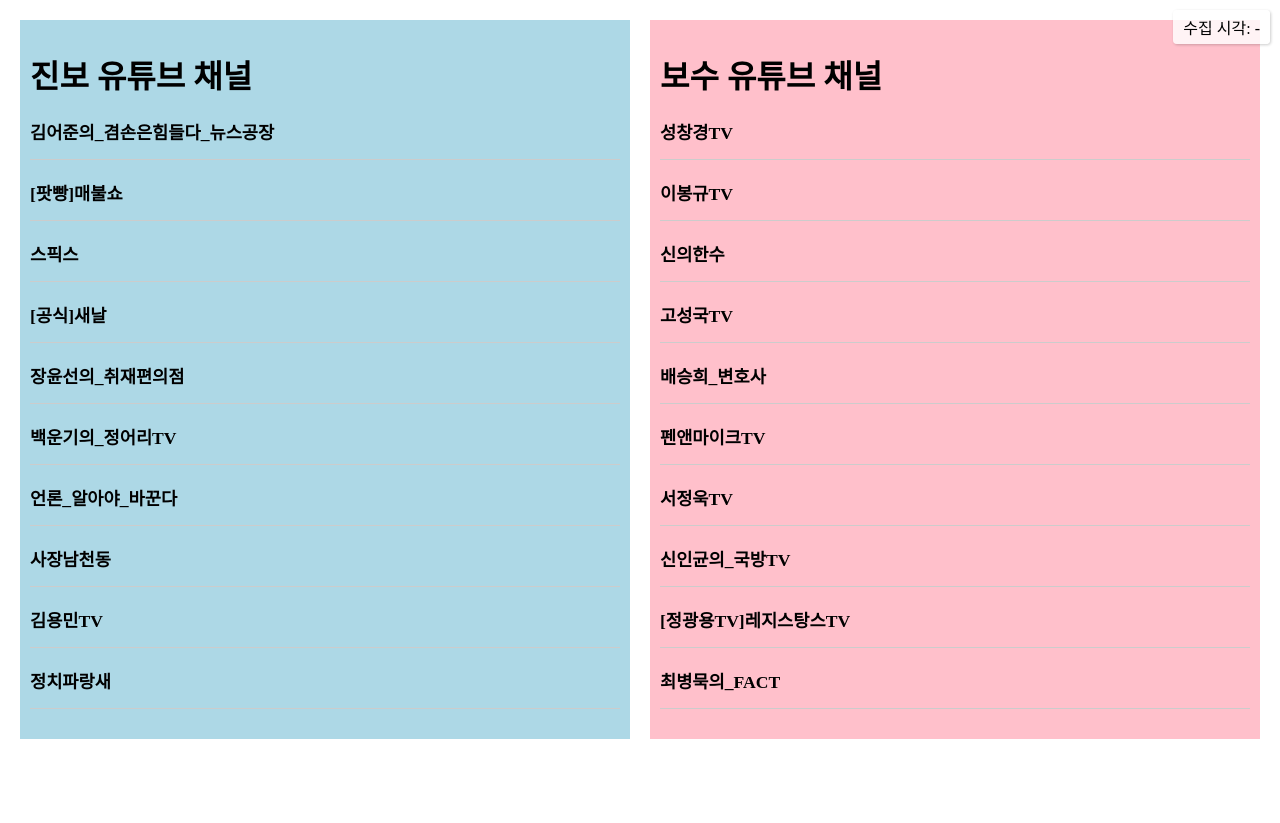
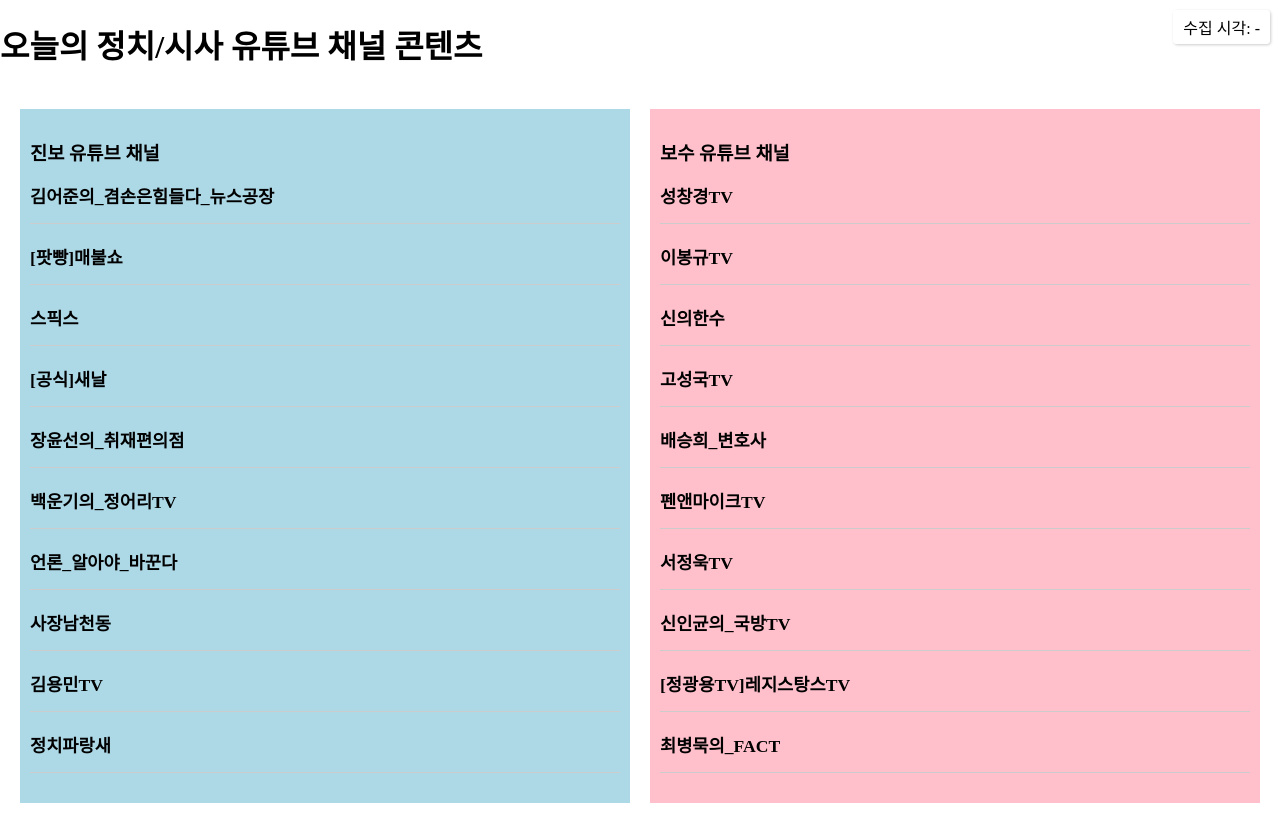
Before and after one commit to jonghhhh/political_youtube_scaper, a plain HTML site: page index.html in a window 1280 px wide. Before the commit the page ends 800 px from the top, so only its background shows below. Drawn offline with Linux system fonts and the light colour scheme; no server answers.

Commit message:
Update index.html

```diff
--- a/index.html
+++ b/index.html
@@ -69,17 +69,18 @@
   </style>
 </head>
 <body>
+  <h1 class="page-title">오늘의 정치/시사 유튜브 채널 콘텐츠</h1>
   <!-- 수집 시각 표시 영역 -->
   <div id="scrape-time">수집 시각: -</div>
 
   <div class="container">
     <!-- 왼쪽: 하위 10개 채널 -->
     <div id="left-column">
-      <h1>진보 유튜브 채널</h1>
+      <h3>진보 유튜브 채널</h3>
     </div>
     <!-- 오른쪽: 상위 10개 채널 -->
     <div id="right-column">
-      <h1>보수 유튜브 채널</h1>
+      <h3>보수 유튜브 채널</h3>
     </div>
   </div>
 
```
